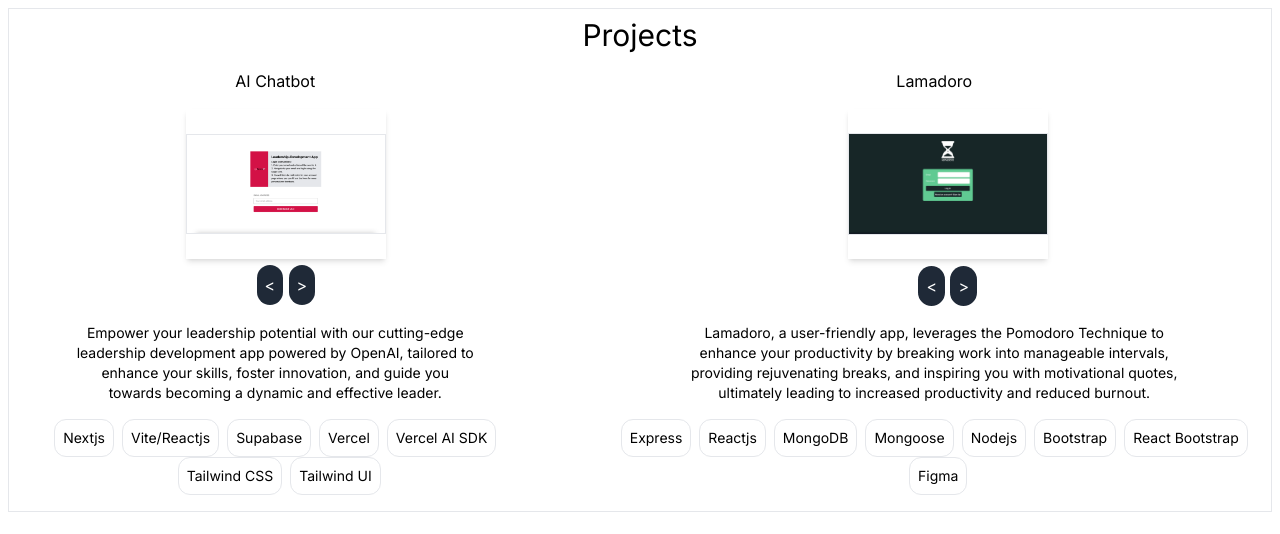
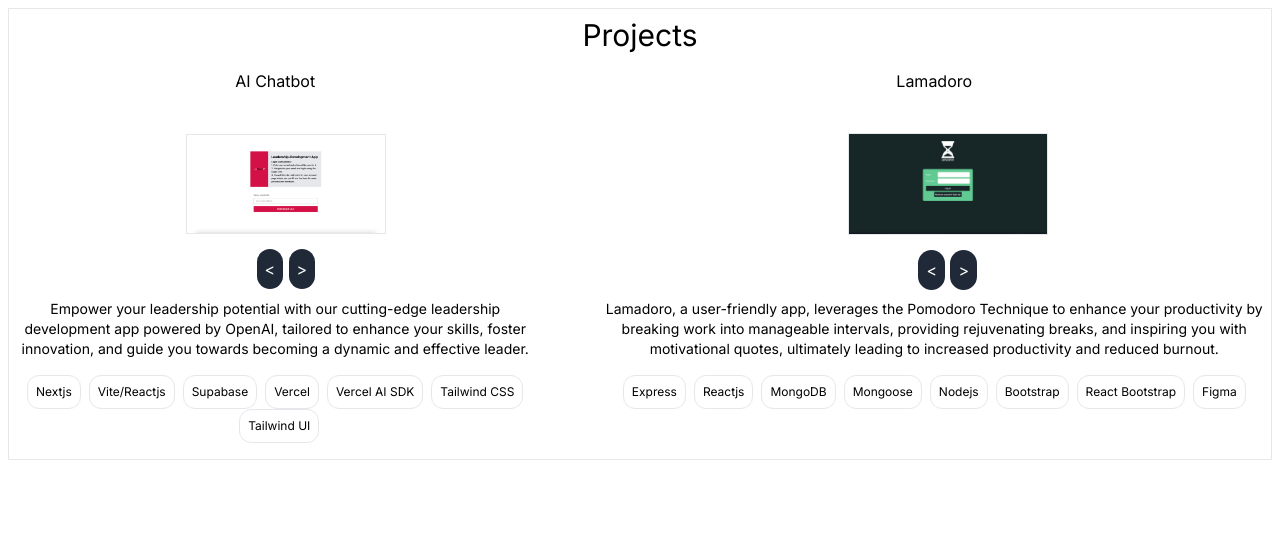
Before and after one commit to mzsellem/marleysz, a Next.js app: page /mywork in a window 1280 px wide. Shown: the top 534 px of the page. Built offline with nearby package versions, Linux system fonts and the light colour scheme.

Commit message:
slideshow format

```diff
--- a/app/components/image-slideshow/image-slideshow.jsx
+++ b/app/components/image-slideshow/image-slideshow.jsx
@@ -25,13 +25,13 @@ export default function ImageSlideshow({ images }) {
          />
          <button
             onClick={prevImage}
-            className="absolute bottom-0 transform translate-y-16 -translate-x-4 p-2 -m-2 bg-gray-800 text-white rounded-full"
+            className="absolute bottom-0 transform translate-y-10 md:translate-y-12 -translate-x-4 p-2 -m-2 bg-gray-800 text-white rounded-full"
          >
             &lt;
          </button>
          <button
             onClick={nextImage}
-            className="absolute bottom-0 transform translate-y-16 translate-x-4 p-2 -m-2 bg-gray-800 text-white rounded-full"
+            className="absolute bottom-0 transform translate-y-10 md:translate-y-12 translate-x-4 p-2 -m-2 bg-gray-800 text-white rounded-full"
          >
             &gt;
          </button>
--- a/app/components/project/project.jsx
+++ b/app/components/project/project.jsx
@@ -4,18 +4,16 @@ export default function Project({ images, title, description, techLinks }) {
    return (
       <div className="flex flex-col items-center">
          <div className="m-2">{title}</div>
-         <div className="image-slideshow flex items-center bg-white shadow-md mt-2 mb-12">
+         <div className="image-slideshow md:flex items-center mt-2 md:mb-8">
             <ImageSlideshow images={images} />
          </div>
-         <div className="flex m-2 text-center mt-4 w-3/4 text-sm">
-            {description}
-         </div>
+         <div className="flex m-2 text-center text-sm">{description}</div>
          <div className="space-x-2 mt-2 mb-4 flex flex-wrap justify-center">
             {techLinks.map((tech, index) => (
                <a
                   key={index}
                   href={tech.link} // Replace "example.com" with the actual link
-                  className="border rounded-xl p-2 text-sm"
+                  className="border rounded-xl p-2 text-xs"
                >
                   {tech.name}
                </a>
```
